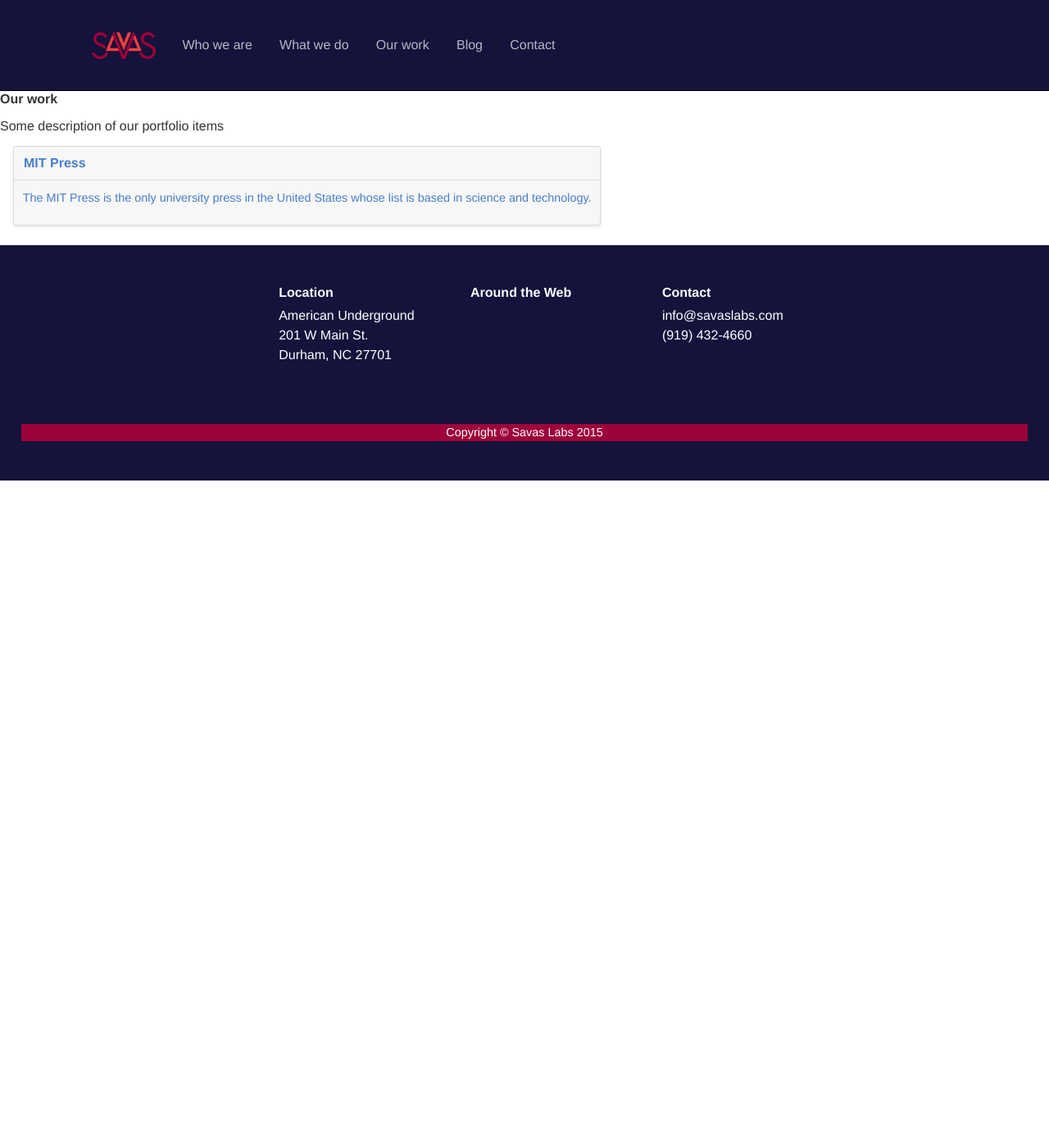
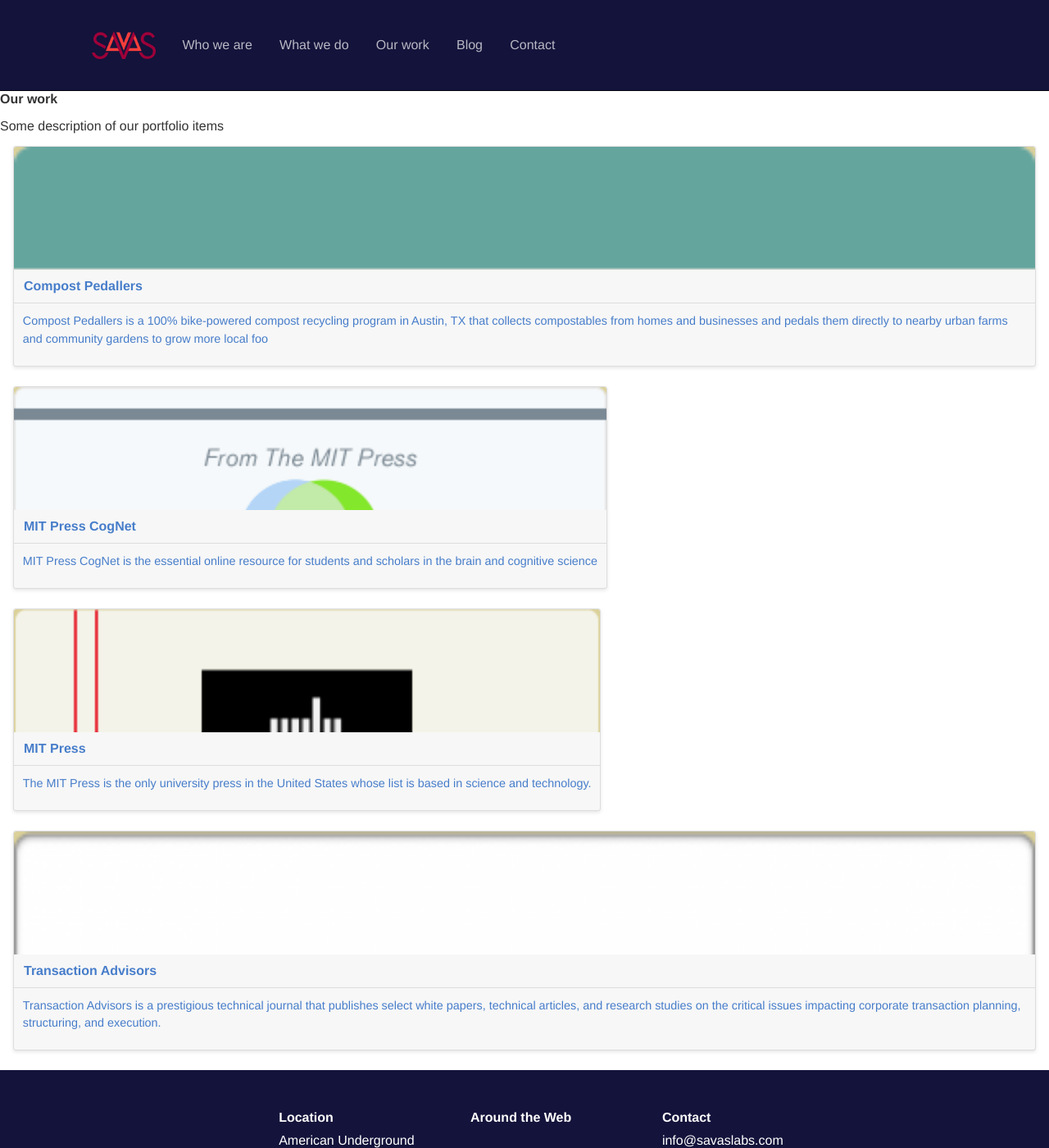
Before and after one commit to tumble1999/savaslabs.github.io, a Jekyll site: the page built from our-work.html, in a window 1280 px wide and 1400 px high. Shown: the whole window at 82% size. Built offline with Jekyll 4.4.1, drawn with Linux system fonts in a browser that asks for light colours.

Commit message:
Add work items

```diff
--- /dev/null
+++ b/_work/compost-pedallers.md
@@ -0,0 +1,15 @@
+---
+layout: portfolio
+title: Compost Pedallers
+client_url: "https://compostpedallers.com"
+client_since: 2014 - present
+image: "assets/img/work/compost-pedallers.png"
+short_description: >
+  Compost Pedallers is a 100% bike-powered compost recycling program in Austin, TX that collects compostables from homes and businesses and pedals them directly to nearby urban farms and community gardens to grow more local foo
+services:
+  - Drupal development
+  - Theming
+  - API integration
+  - Ecommerce
+---
+Compost Pedallers is a 100% bike-powered compost recycling program in Austin, TX that collects compostables from homes and businesses and pedals them directly to nearby urban farms and community gardens to grow more local food. Savas has developed numerous features for Compost Pedallers' Drupal-powered site, including ecommerce capabilities and a web service that provides an API of customer data for Compost Pedaller bikers.
--- /dev/null
+++ b/_work/mit-press-cognet.md
@@ -0,0 +1,15 @@
+---
+layout: portfolio
+title: MIT Press CogNet
+client_url: "http://cognet.mit.edu"
+client_since: 2014 - present
+image: "assets/img/work/mit-press-cognet.png"
+short_description: >
+  MIT Press CogNet is the essential online resource for students and scholars in the brain and cognitive science
+services:
+  - Code cleanup
+  - Security audit
+  - Theming
+  - Drupal development
+---
+MIT Press CogNet is the essential online resource for students and scholars in the brain and cognitive sciences. Since its launch in 2000, it quickly became the premiere source for those engaged in highly-cited, cutting-edge research. Savas developers built out the Drupal theme design provided by MIT Press for the relaunch of the site in Drupal 7 (coming later in 2015), and refactored legacy code to use Drupal 7 APIs and follow best practices.
--- /dev/null
+++ b/_work/transaction-advisors.md
@@ -0,0 +1,14 @@
+---
+layout: portfolio
+title: Transaction Advisors
+client_url: "https://transactionadvisors.com"
+client_since: 2014 - present
+image: "assets/img/work/transaction-advisors.png"
+short_description: >
+  Transaction Advisors is a prestigious technical journal that publishes select white papers, technical articles, and research studies on the critical issues impacting corporate transaction planning, structuring, and execution.
+services:
+  - Drupal development
+  - Theming
+  - Full site build
+---
+Transaction Advisors is a prestigious technical journal that publishes select white papers, technical articles, and research studies on the critical issues impacting corporate transaction planning, structuring, and execution. Savas provides Drupal development and theming services for Transaction Advisors, working closely with the editorial management to implement new features and designs.
--- a/our-work.html
+++ b/our-work.html
@@ -10,6 +10,7 @@
     <a href="{{ portfolio.url }}">
         <div class="card">
             <div class="card-image">
+                <img src="{{ base.url }}/{{ portfolio.image }}">
             </div>
             <div class="card-header">
                 {{ portfolio.title }}
```
Also changed, not shown: _work/mit-press.md (+1 -0 lines), assets/img/work/compost-pedallers.png (added), assets/img/work/mit-press-cognet.png (added), assets/img/work/mitpress.png (added), assets/img/work/transaction-advisors.png (added).
